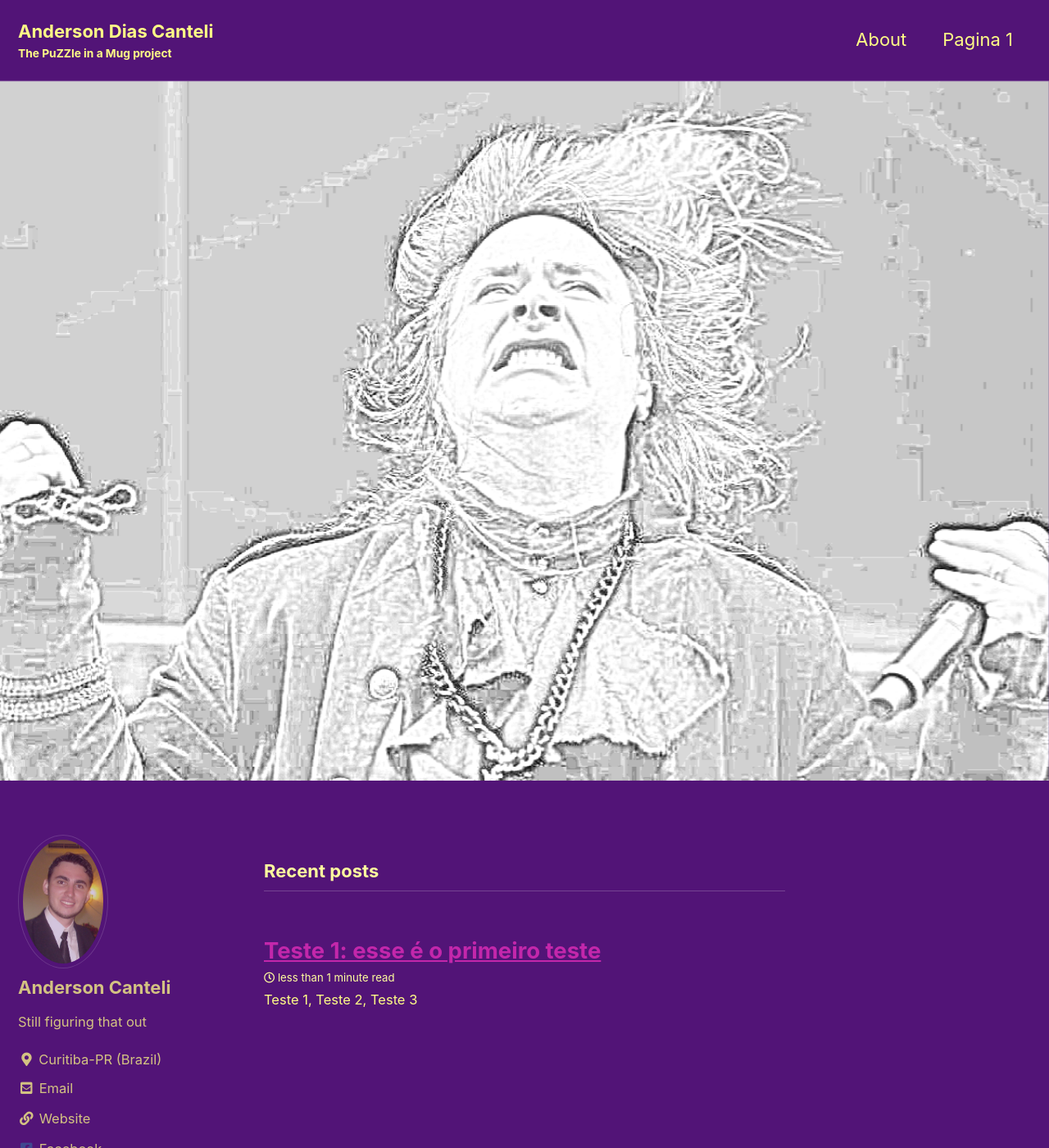
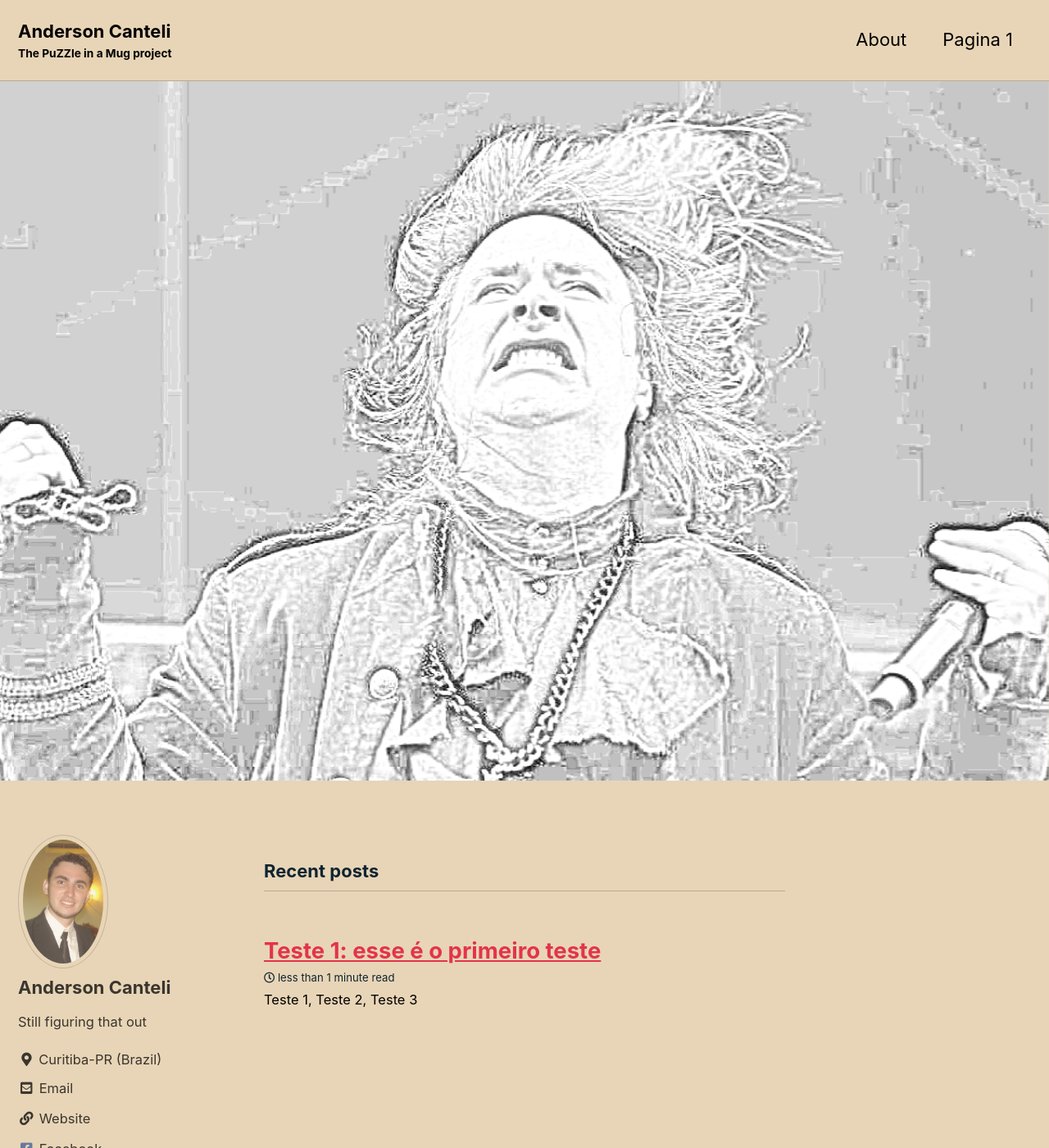
Before and after one commit to andersonmdcanteli/andersonmdcanteli.github.io, a Jekyll site: the page built from index.html, in a window 1280 px wide and 1400 px high. Shown: the whole window at 82% size. Built offline with Jekyll 4.4.1, drawn with Linux system fonts in a browser that asks for light colours; cached includes are drawn as plain includes; the list of posts is cut into pages by our own code.

Commit message:
Update _config.yml

```diff
--- a/_config.yml
+++ b/_config.yml
@@ -12,11 +12,11 @@
 
 # theme                  : "minimal-mistakes-jekyll"
 # remote_theme           : "mmistakes/minimal-mistakes"
-minimal_mistakes_skin    : "plum" #"default", "air", "aqua", "contrast", "dark", "dirt", "neon", "mint", "plum", "sunrise"
+minimal_mistakes_skin    : "sunrise" #"default", "air", "aqua", "contrast", "dark", "dirt", "neon", "mint", "plum", "sunrise"
 
 # Site Settings
 locale                   : "en-US"
-title                    : "Anderson Dias Canteli"
+title                    : "Anderson  Canteli"
 title_separator          : "-"
 subtitle                 : "The PuZZle in a Mug project" # site tagline that appears below site title in masthead
 name                     : "Anderson Canteli"
```
